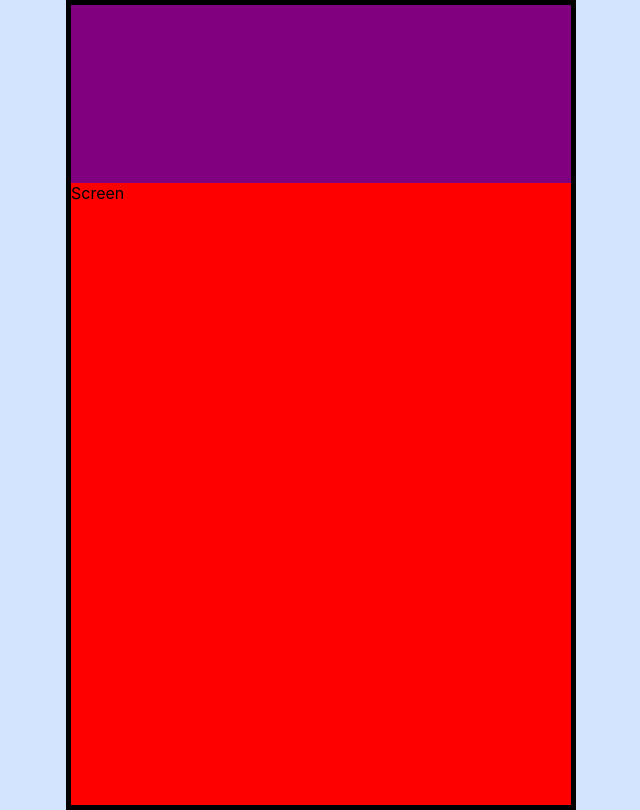
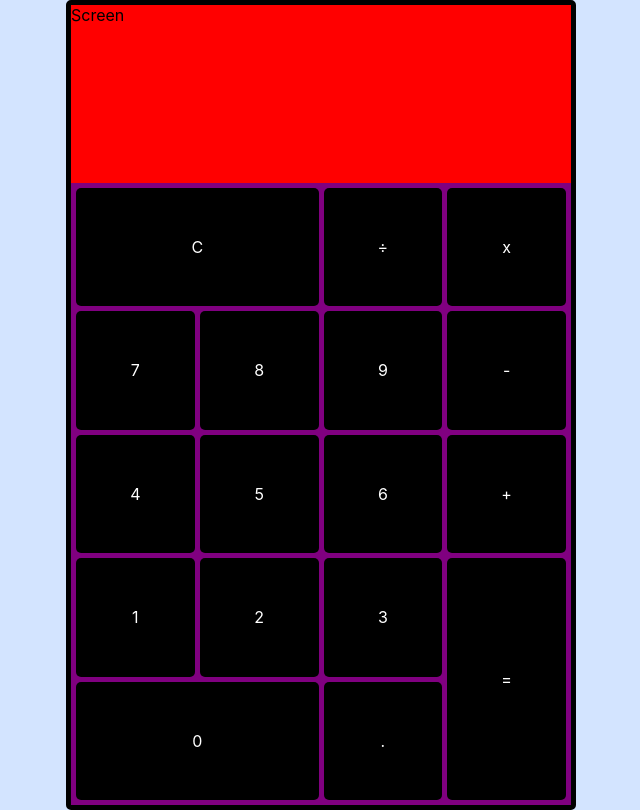
Before and after one commit to loumac91/hookscalc, a React (Create React App) app: page / in a window 1280 px wide. Shown: the whole page, without its empty margins (319-959 px from the left). Built offline with nearby package versions, Linux system fonts and the light colour scheme.

Commit message:
basic body

```diff
--- a/src/Components/Body.css
+++ b/src/Components/Body.css
@@ -1,5 +1,66 @@
 .calcBody {
     grid-column: 1;
+    grid-row: 2;
+    background-color: purple;
+    display: grid;
+    grid-template-columns: 1fr 1fr 1fr 1fr;
+    grid-template-rows: 1fr 1fr 1fr 1fr 1fr;
+    grid-gap: 5px;
+    padding: 5px;
+}
+
+.button {
+    display: grid;
+    place-content: center;
+    background-color: black;
+    color:white;
+    border-radius: 5px;
+}
+
+.unknown {}
+
+.cancel {
     grid-row: 1;
-    background-color: purple;
+    grid-column-start: 1;
+    grid-column-end: 3;
 }
+
+.divide {}
+
+.multiply {}
+
+.seven {}
+
+.eight {}
+
+.nine {}
+
+.minus {}
+
+.four {}
+
+.five {}
+
+.six {}
+
+.add {}
+
+.one {}
+
+.two {}
+
+.three {}
+
+.equals {
+    grid-row-start: 4;
+    grid-row-end: 6;
+    grid-column: 4;
+}
+
+.zero {
+    grid-row: 5;
+    grid-column-start: 1;
+    grid-column-end: 3;
+}
+
+.decimal {}
--- a/src/Components/Body.js
+++ b/src/Components/Body.js
@@ -4,7 +4,23 @@ import './Body.css';
 export default () => {
     return (
         <div className="calcBody">
-
+            <div className="button cancel">C</div>
+            <div className="button divide">÷</div>
+            <div className="button multiply">x</div>
+            <div className="button seven">7</div>
+            <div className="button eight">8</div>
+            <div className="button nine">9</div>
+            <div className="button minus">-</div>
+            <div className="button four">4</div>
+            <div className="button five">5</div>
+            <div className="button six">6</div>
+            <div className="button add">+</div>
+            <div className="button one">1</div>
+            <div className="button two">2</div>
+            <div className="button three">3</div>
+            <div className="button equals">=</div>
+            <div className="button zero">0</div>
+            <div className="button decimal">.</div>
         </div>
     );
 };
--- a/src/Components/Calculator.css
+++ b/src/Components/Calculator.css
@@ -5,4 +5,5 @@
     height: 800px;
     width: 500px;
     border: 5px solid black;
+    border-radius: 5px;
 }
--- a/src/Components/Screen.css
+++ b/src/Components/Screen.css
@@ -1,5 +1,5 @@
 .screen {
     grid-column: 1;
-    grid-row:2;
+    grid-row:1;
     background-color: red;
 }
```
Also changed, not shown: 1 other file (tests, documents, lock files or other folders).
